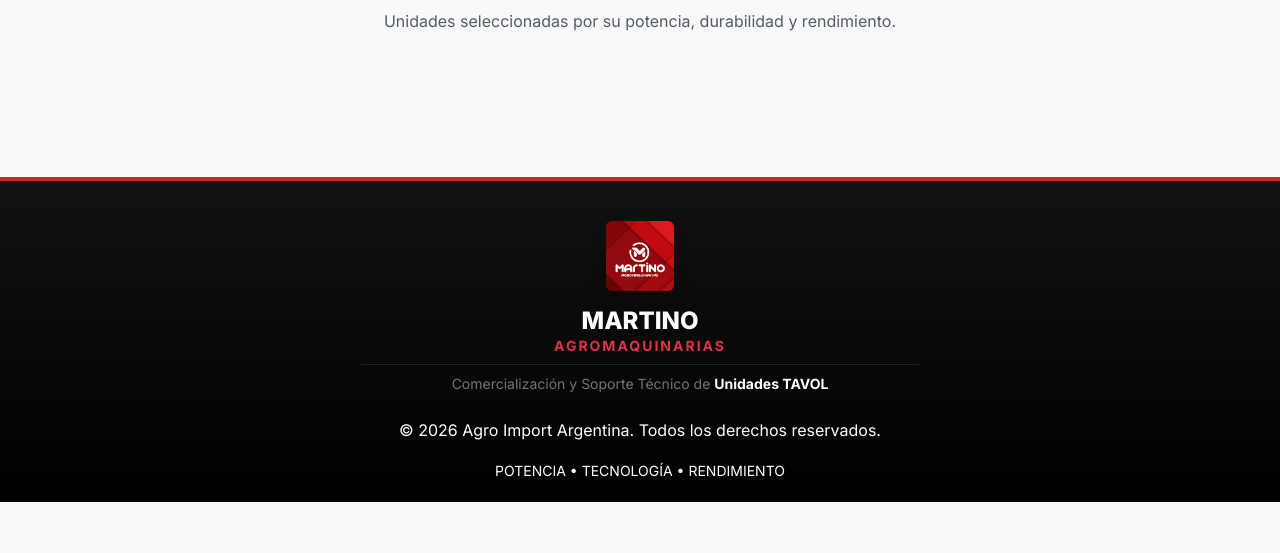
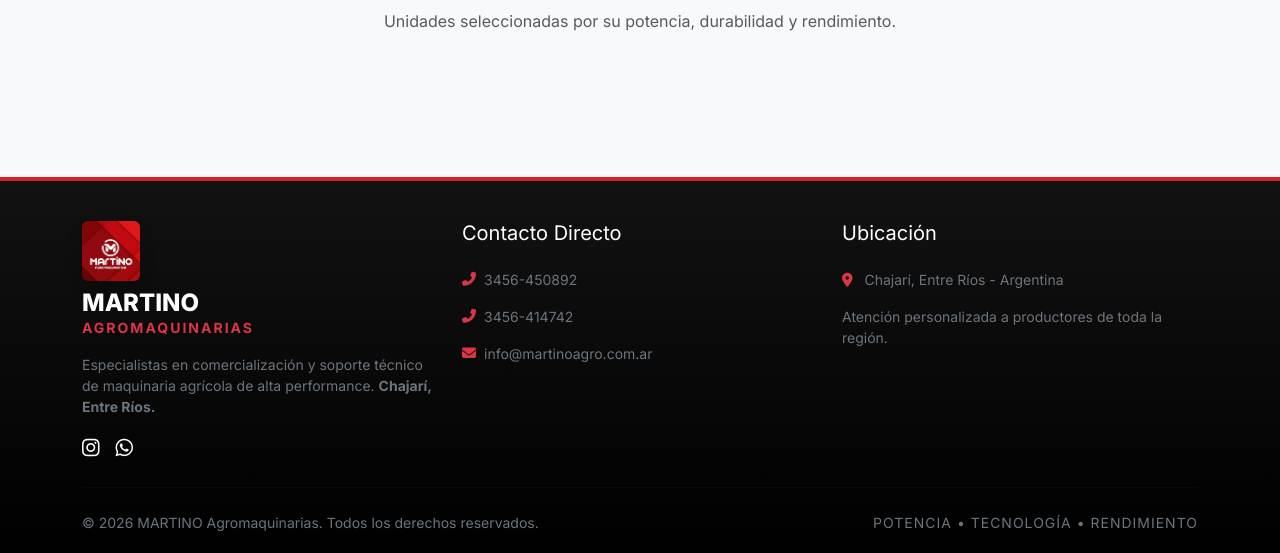
Before and after one commit to yoryelin/MARTINO-TAVOL, a Django app: page / in a window 1280 px wide. Shown: the part 2163-2716 px from the top of the page. Before the commit the page ends 2665 px from the top, so only its background shows below. Run offline with Django 5.2, Linux system fonts and the light colour scheme; data that the repository does not hold is empty.

Commit message:
Identidad real completa: Sede Chajarí y teléfonos de ventas de Instagram

```diff
--- a/inventario/templates/inventario/base.html
+++ b/inventario/templates/inventario/base.html
@@ -57,7 +57,7 @@
     {% endblock %}
 
     <!-- WhatsApp Floating Button -->
-    <a href="https://wa.me/5491122334455?text=Hola!%20Estoy%20interesado%20en%20recibir%20información%20sobre%20la%20maquinaria%20TAVOL." class="whatsapp-float" target="_blank">
+    <a href="https://wa.me/5493456450892?text=Hola!%20Me%20gustaría%20recibir%20información%20sobre%20la%20maquinaria%20de%20MARTINO" class="whatsapp-float" target="_blank">
         <i class="fab fa-whatsapp"></i>
     </a>
 
@@ -147,18 +147,54 @@
     </div>
 
     <footer class="footer-tavol">
-        <div class="container text-center">
-            <div class="mb-4 d-flex flex-column align-items-center">
-                <img src="{% static 'inventario/img/martino_logo.png' %}" alt="MARTINO Logo" height="70" class="mb-3 rounded shadow">
-                <h4 class="text-white fw-800 mb-0">MARTINO</h4>
-                <p class="text-danger fw-bold text-uppercase small mb-0" style="letter-spacing: 2px;">Agromaquinarias</p>
-                <div class="mt-2 pt-2 border-top border-secondary border-opacity-25 w-50 mx-auto">
-                    <p class="text-secondary small mb-0">Comercialización y Soporte Técnico de <strong class="text-white">Unidades TAVOL</strong></p>
+        <div class="container text-start">
+            <div class="row g-4">
+                <div class="col-lg-4">
+                    <div class="mb-3">
+                        <img src="{% static 'inventario/img/martino_logo.png' %}" alt="MARTINO Logo" height="60" class="mb-2 rounded shadow">
+                        <h4 class="text-white fw-800 mb-0">MARTINO</h4>
+                        <p class="text-danger fw-bold text-uppercase small mb-0" style="letter-spacing: 2px;">Agromaquinarias</p>
+                    </div>
+                    <p class="text-secondary small">
+                        Especialistas en comercialización y soporte técnico de maquinaria agrícola de alta performance.
+                        <strong>Chajarí, Entre Ríos.</strong>
+                    </p>
+                    <div class="d-flex gap-3 mt-3">
+                        <a href="https://www.instagram.com/martinoagromaquinarias/" target="_blank" class="text-white fs-5"><i class="fab fa-instagram"></i></a>
+                        <a href="https://wa.me/5493456450892" target="_blank" class="text-white fs-5"><i class="fab fa-whatsapp"></i></a>
+                    </div>
+                </div>
+                <div class="col-lg-4">
+                    <h5 class="text-white fw-700 mb-4">Contacto Directo</h5>
+                    <ul class="list-unstyled text-secondary small">
+                        <li class="mb-3 d-flex align-items-center">
+                            <i class="fas fa-phone-alt text-danger me-2"></i> 3456-450892
+                        </li>
+                        <li class="mb-3 d-flex align-items-center">
+                            <i class="fas fa-phone-alt text-danger me-2"></i> 3456-414742
+                        </li>
+                        <li class="mb-3 d-flex align-items-center">
+                            <i class="fas fa-envelope text-danger me-2"></i> info@martinoagro.com.ar
+                        </li>
+                    </ul>
+                </div>
+                <div class="col-lg-4">
+                    <h5 class="text-white fw-700 mb-4">Ubicación</h5>
+                    <p class="text-secondary small">
+                        <i class="fas fa-map-marker-alt text-danger me-2"></i>
+                        Chajarí, Entre Ríos - Argentina
+                    </p>
+                    <p class="text-secondary small">
+                        Atención personalizada a productores de toda la región.
+                    </p>
                 </div>
             </div>
-            <p>&copy; 2026 Agro Import Argentina. Todos los derechos reservados.</p>
-            <div class="mt-3">
-                <small class="text-uppercase tracking-wider">Potencia • Tecnología • Rendimiento</small>
+            <hr class="border-secondary border-opacity-25 my-4">
+            <div class="d-flex justify-content-between align-items-center flex-wrap gap-3">
+                <p class="text-secondary small mb-0">&copy; 2026 MARTINO Agromaquinarias. Todos los derechos reservados.</p>
+                <div class="text-secondary small text-uppercase" style="letter-spacing: 1px;">
+                    Potencia • Tecnología • Rendimiento
+                </div>
             </div>
         </div>
     </footer>
--- a/inventario/templates/inventario/detalle_maquina.html
+++ b/inventario/templates/inventario/detalle_maquina.html
@@ -71,7 +71,7 @@
                                 data-bs-machine="{{ m.modelo }}">
                             SOLICITAR COTIZACIÓN
                         </button>
-                        <a href="https://wa.me/5491122334455?text=Hola!%20Deseo%20más%20información%20sobre%20el%20TAVOL%20{{ m.modelo }}"
+                        <a href="https://wa.me/5493456450892?text=Hola!%20Deseo%20más%20información%20sobre%20el%20{{ m.marca }}%20{{ m.modelo }}"
                            class="btn btn-outline-success btn-lg py-3 fw-bold" target="_blank">
                             <i class="fab fa-whatsapp me-2"></i> CONSULTAR POR WHATSAPP
                         </a>
```
